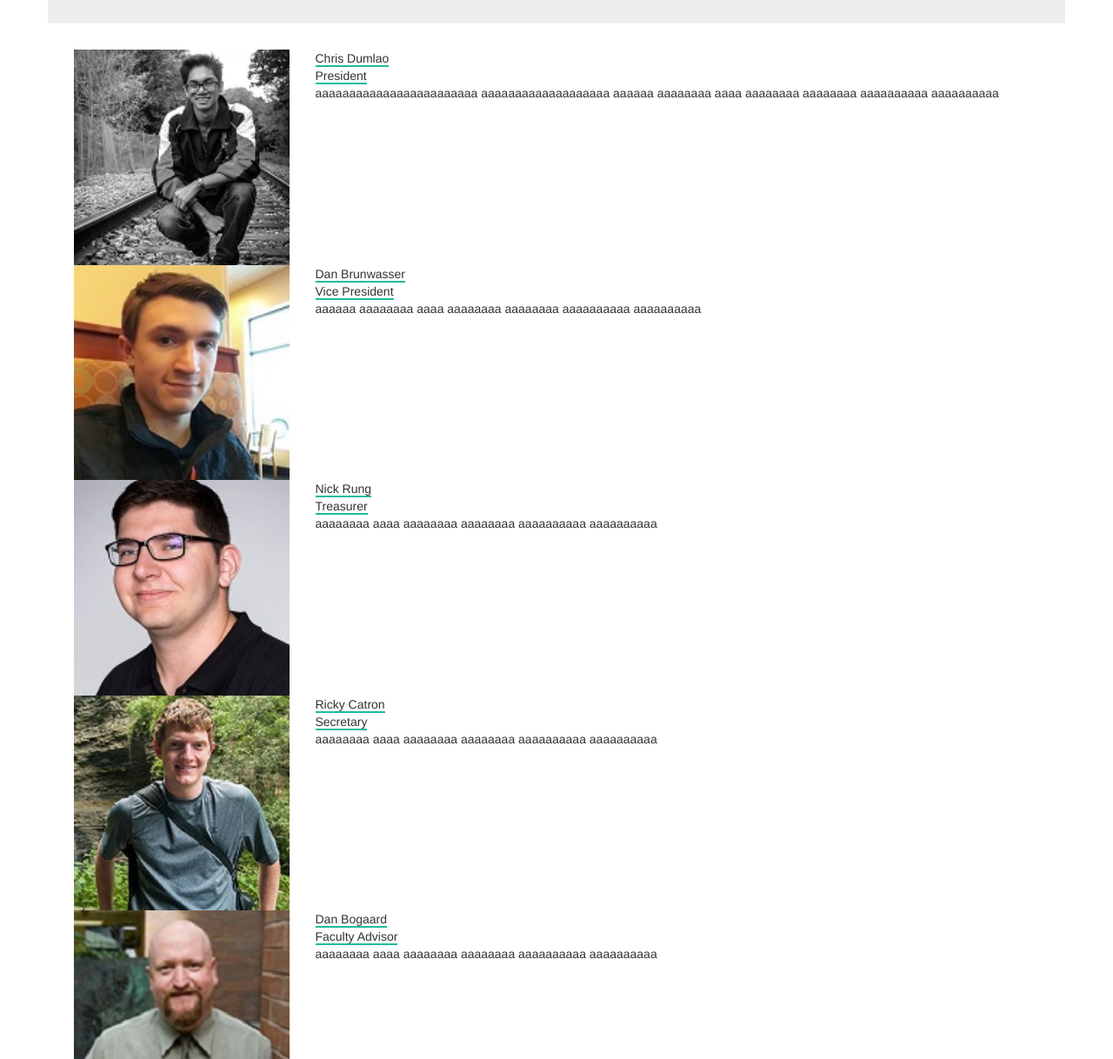
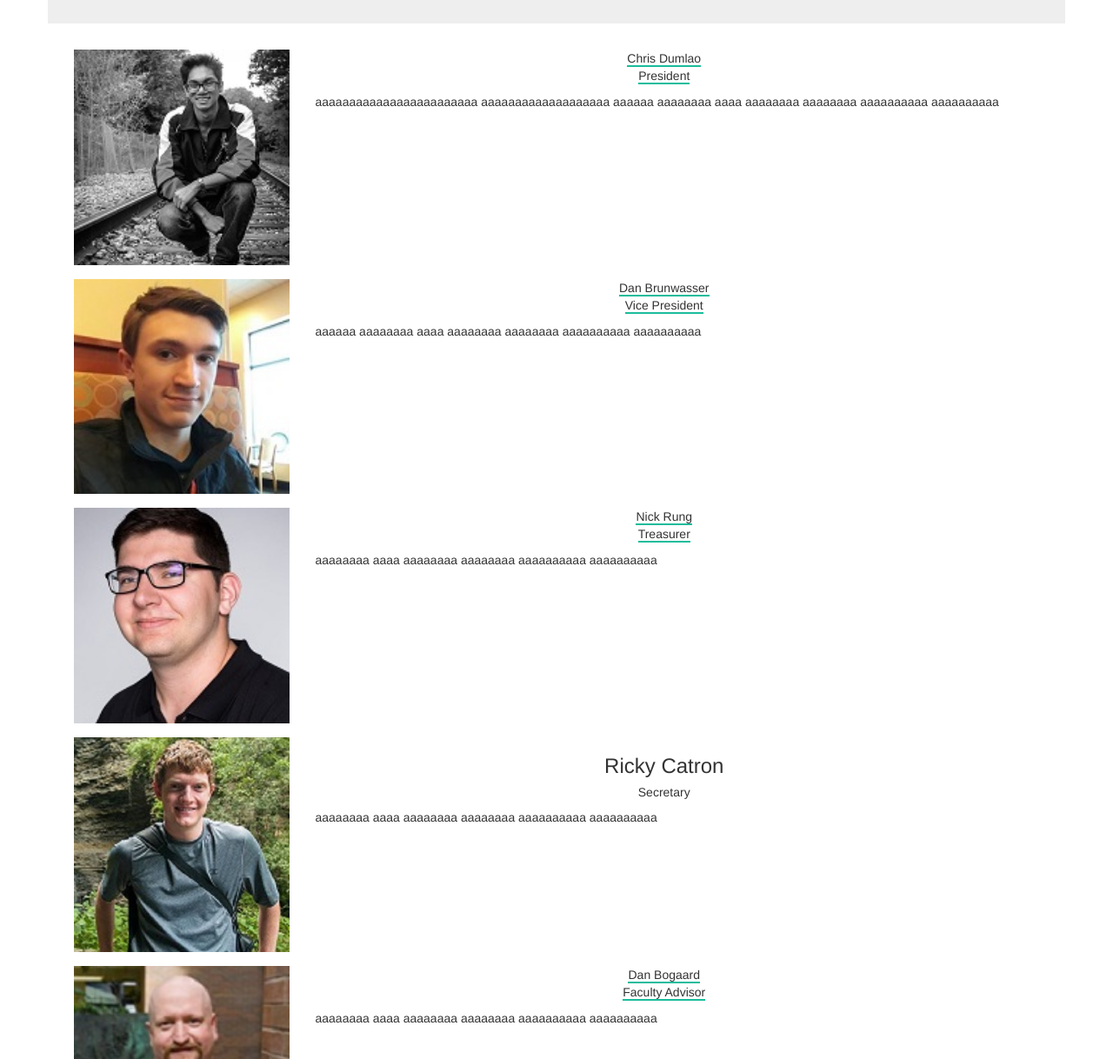
Before and after one commit to dquach217/ritlocalhost.github.io, a plain HTML site: page index.html in a window 1280 px wide. Shown: the part 322-1540 px from the top of the page at 87% size. Drawn offline with Linux system fonts and the light colour scheme.

Commit message:
Fix spacing and alignment

```diff
--- a/css/style.css
+++ b/css/style.css
@@ -129,3 +129,15 @@ body {
         margin-bottom: 2em
     }
 }
+#dan{
+    margin-top: 16px;
+}
+#nick{
+    margin-top: 16px;
+}
+#ricky{
+    margin-top: 16px;
+}
+#bogaard{
+    margin-top: 16px;
+}
--- a/index.html
+++ b/index.html
@@ -9,6 +9,7 @@
   <link rel="stylesheet" href="css/style.css" media="screen">
   <link rel="stylesheet" href="css/bootstrap-3.3.7-dist/css/bootstrap.css">
   <link href="https://fonts.googleapis.com/css?family=Source+Sans+Pro:200,300,400" rel="stylesheet" type="text/css">
+
 </head>
 <body>
   <div class = "container">
@@ -33,7 +34,9 @@
   </div>
 
   <div class = "col-sm-9">
-    <p><span class="underline">Chris Dumlao <br>President<br></span>aaaaaaaaaaaaaaaaaaaaaaaa aaaaaaaaaaaaaaaaaaa aaaaaa aaaaaaaa aaaa aaaaaaaa aaaaaaaa aaaaaaaaaa aaaaaaaaaa</p>
+  <div class = text-center>
+    <p><span class="underline">Chris Dumlao <br>President<br>
+    </span></div>aaaaaaaaaaaaaaaaaaaaaaaa aaaaaaaaaaaaaaaaaaa aaaaaa aaaaaaaa aaaa aaaaaaaa aaaaaaaa aaaaaaaaaa aaaaaaaaaa</p>
   </div>
 
 </div>
@@ -47,7 +50,9 @@
          alt="Dan Brunwasser">
   </div>
   <div class = "col-sm-9">
-    <p><span class="underline" style="text-align: center;">Dan Brunwasser <br>Vice President<br></span> aaaaaa aaaaaaaa aaaa aaaaaaaa aaaaaaaa aaaaaaaaaa aaaaaaaaaa</p>
+    <div class = "text-center">
+    <p><span class="underline">Dan Brunwasser <br>Vice President<br></span>
+     </div>aaaaaa aaaaaaaa aaaa aaaaaaaa aaaaaaaa aaaaaaaaaa aaaaaaaaaa</p>
   </div>
 </div>
 
@@ -59,7 +64,8 @@
   </div>
 
   <div class = "col-sm-9">
-    <p><span class="underline" style="text-align: center;">Nick Rung <br>Treasurer<br></span> aaaaaaaa aaaa aaaaaaaa aaaaaaaa aaaaaaaaaa aaaaaaaaaa</p>
+    <div class = "text-center">
+    <p><span class="underline">Nick Rung <br>Treasurer<br></span></div> aaaaaaaa aaaa aaaaaaaa aaaaaaaa aaaaaaaaaa aaaaaaaaaa</p>
   </div>
 </div>
 
@@ -71,7 +77,8 @@
   </div>
 
   <div class = "col-sm-9">
-    <p><span class="underline" style="text-align: center;">Ricky Catron <br>Secretary<br></span> aaaaaaaa aaaa aaaaaaaa aaaaaaaa aaaaaaaaaa aaaaaaaaaa</p>
+  <div class="text-center">
+    <span class="underline"><h3>Ricky Catron</h3> <h5>Secretary</h5></span></div><p> aaaaaaaa aaaa aaaaaaaa aaaaaaaa aaaaaaaaaa aaaaaaaaaa</p>
   </div>
 </div>
 
@@ -83,9 +90,10 @@
   </div>
 
   <div class = "col-sm-9">
-    <p><span class="underline" style="text-align: center;"> Dan Bogaard <br>Faculty Advisor<br></span> aaaaaaaa aaaa aaaaaaaa aaaaaaaa aaaaaaaaaa aaaaaaaaaa</p>
+  <div class="text-center">
+    <p><span class="underline"> Dan Bogaard <br>Faculty Advisor<br></span></div> aaaaaaaa aaaa aaaaaaaa aaaaaaaa aaaaaaaaaa aaaaaaaaaa</p>
   </div>
-</div>
+  </div>
   <div class= "row" id="newTalksDiv">
     <div class="col-sm-12">
       <p class="requestTalk">Need us?</p>
@@ -95,6 +103,7 @@
     </div>
   </div>
 </div>
+<a class="twitter-timeline" data-width="400" data-height="400" href="https://twitter.com/RITLocalhost">Tweets by RITLocalhost</a> <script async src="//platform.twitter.com/widgets.js" charset="utf-8"></script>
 <br>
 <footer>
 <!--   <ul class="footerSocialList">
```
